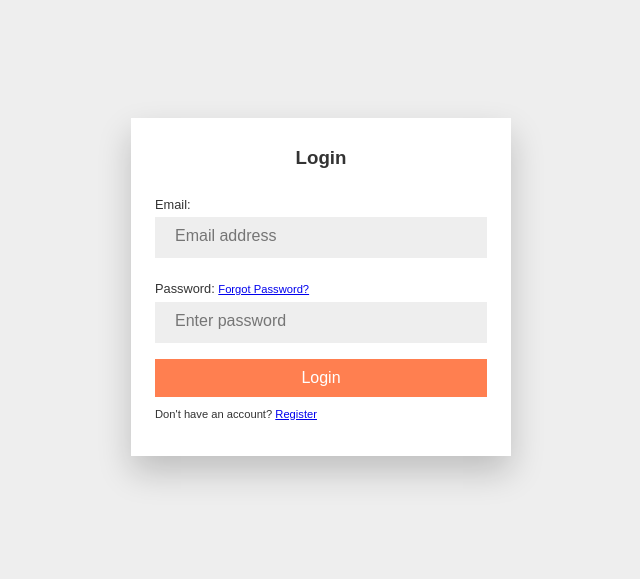
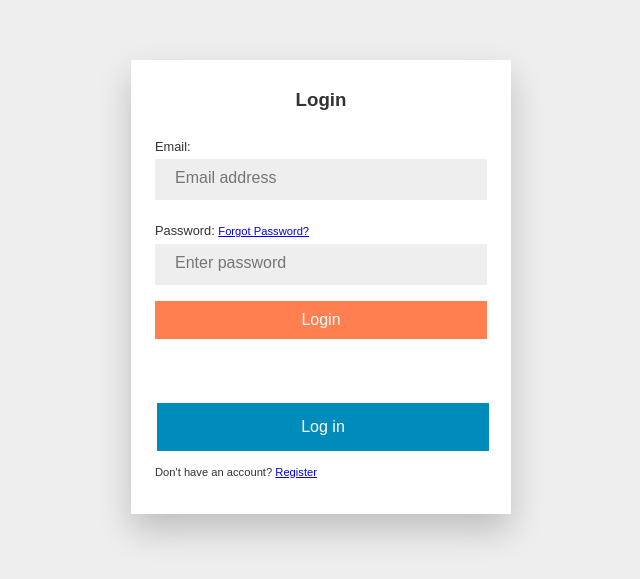
Before and after one commit to vilmarcabanero/mern-advanced-authentication, a React (Create React App) app in the folder client/: page /login in a window 1280 px wide. Shown: the part 113-692 px from the top of the page, without its empty margins (319-959 px from the left). Built offline with nearby package versions, Linux system fonts and the light colour scheme.

Commit message:
Tried to use button loader

```diff
--- a/client/public/index.html
+++ b/client/public/index.html
@@ -39,5 +39,10 @@
       To begin the development, run `npm start` or `yarn start`.
       To create a production bundle, use `npm run build` or `yarn build`.
     -->
+
+    <link
+      rel="stylesheet"
+      href="https://maxcdn.bootstrapcdn.com/font-awesome/4.6.0/css/font-awesome.min.css"
+    />
   </body>
 </html>
--- /dev/null
+++ b/client/src/components/ButtonLoader.js
@@ -0,0 +1,35 @@
+import React, { Component } from "react";
+
+export default class ButtonLoader extends Component {
+  state = {
+    loading: false
+  };
+
+  fetchData = () => {
+    this.setState({ loading: true });
+
+    //Faking API call here
+    setTimeout(() => {
+      this.setState({ loading: false });
+    }, 2000);
+  };
+
+  render() {
+    const { loading } = this.state;
+
+    return (
+      <div style={{ marginTop: "60px" }}>
+        <button className="button" onClick={this.fetchData} disabled={loading}>
+          {loading && (
+            <i
+              className="fa fa-refresh fa-spin"
+              style={{ marginRight: "1rem" }}
+            />
+          )}
+          {loading && <span>Logging in...</span>}
+          {!loading && <span>Log in</span>}
+        </button>
+      </div>
+    );
+  }
+}
--- a/client/src/components/screens/LoginScreen.js
+++ b/client/src/components/screens/LoginScreen.js
@@ -2,6 +2,7 @@
 import axios from "axios";
 import { Link } from "react-router-dom";
 import "./LoginScreen.css";
+import ButtonLoader from '../ButtonLoader'
 
 const LoginScreen = ({ history }) => {
   const [email, setEmail] = useState("");
@@ -80,6 +81,8 @@
           Login
         </button>
 
+        <ButtonLoader/>
+
         <span className="login-screen__subtext">
           Don't have an account? <Link to="/register">Register</Link>
         </span>
--- a/client/src/index.css
+++ b/client/src/index.css
@@ -71,3 +71,20 @@
   text-align: center;
   margin: 0.5rem 0;
 }
+
+.button {
+  background-color: #008cba; /* Green */
+  border: none;
+  color: white;
+  padding: 15px 32px;
+  width: 100%;
+  text-align: center;
+  text-decoration: none;
+  display: inline-block;
+  font-size: 16px;
+  margin: 4px 2px;
+  cursor: pointer;
+}
+.button:disabled {
+  opacity: 1;
+}
```
Also changed, not shown: 1 other file (tests, documents, lock files or other folders).
